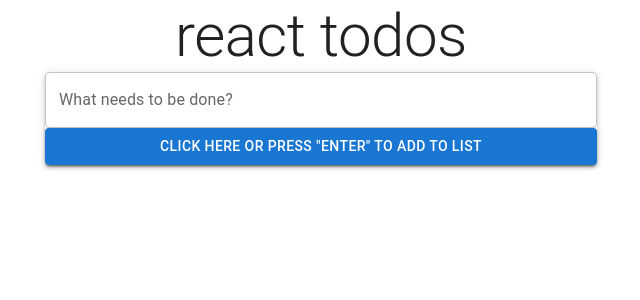
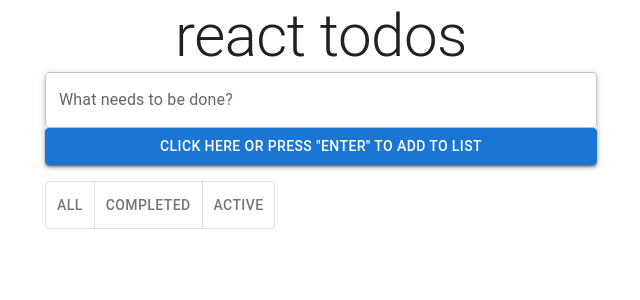
Before and after one commit to Rambo-react/react-todos, a React (Vite) app: page / in a window 1280 px wide. Shown: the top 300 px of the page, without its empty margins (319-959 px from the left). Built offline with nearby package versions, Linux system fonts and the light colour scheme.

Commit message:
feat: add filter to footer

```diff
--- a/src/App.tsx
+++ b/src/App.tsx
@@ -2,14 +2,35 @@ import { Container } from '@mui/material'
 import { Header } from './components/Header/Header'
 import { Panel } from './components/Panel/Panel'
 import { TodoList } from './components/TodoList/TodoList'
+import { useSelector } from 'react-redux'
+import { RootState } from './redux/store'
+import { Footer } from './components/Footer/Footer'
 
 function App() {
+  const todoList = useSelector((state: RootState) => state.todos)
+  const filter = useSelector((state: RootState) => state.filter.status)
+
+  const filteredTodoList = todoList.filter((todo) => {
+    if (filter === 'all') {
+      return true
+    }
+    if (filter === 'completed' && todo.completed) {
+      return true
+    }
+    if (filter === 'active' && !todo.completed) {
+      return true
+    }
+
+    return false
+  })
+
   return (
     <>
       <Container maxWidth='sm'>
         <Header />
         <Panel />
-        <TodoList />
+        <TodoList todoList={filteredTodoList} />
+        <Footer />
       </Container>
     </>
   )
--- /dev/null
+++ b/src/components/Footer/Footer.tsx
@@ -0,0 +1,34 @@
+import { ToggleButton, ToggleButtonGroup } from '@mui/material'
+import React from 'react'
+import { AppDispatch } from '../../redux/store'
+import { setFilter } from '../../redux/slices/filterSlice'
+import { useDispatch, useSelector } from 'react-redux'
+import { RootState } from '../../redux/store'
+
+export const Footer = () => {
+  const filter = useSelector((state: RootState) => state.filter.filter)
+
+  const dispatch = useDispatch<AppDispatch>()
+
+  const onFilterChangeHandler = (
+    event: React.MouseEvent<HTMLElement>,
+    filterValue: string
+  ) => {
+    console.log(filterValue)
+    dispatch(setFilter(filterValue))
+  }
+
+  return (
+    <ToggleButtonGroup
+      color='primary'
+      value={filter}
+      exclusive
+      onChange={onFilterChangeHandler}
+      aria-label='select filter'
+    >
+      <ToggleButton value='all'>all</ToggleButton>
+      <ToggleButton value='completed'>completed</ToggleButton>
+      <ToggleButton value='active'>active</ToggleButton>
+    </ToggleButtonGroup>
+  )
+}
--- a/src/components/Panel/Panel.tsx
+++ b/src/components/Panel/Panel.tsx
@@ -27,6 +27,7 @@ export const Panel = () => {
   }
 
   const onAddButtonHandler: React.MouseEventHandler<HTMLButtonElement> = () => {
+    console.log('asd')
     dispatch(addTodo(inputValue))
     setInputValue('')
   }
--- a/src/components/TodoList/TodoList.tsx
+++ b/src/components/TodoList/TodoList.tsx
@@ -1,11 +1,13 @@
 import { List } from '@mui/material'
-import { RootState } from '../../redux/store'
-import { useSelector } from 'react-redux'
 import { TodoItem } from './TodoItem/TodoItem'
+import { Todo } from '../../models/Todo'
 
-export const TodoList = () => {
-  const todoList = useSelector((state: RootState) => state)
+interface TodoListProps {
+  todoList: Todo[]
+}
 
+export const TodoList = ({ todoList }: TodoListProps) => {
+  console.log(todoList)
   return (
     <List>
       {todoList.map((todo) => (
--- /dev/null
+++ b/src/redux/slices/filterSlice.ts
@@ -0,0 +1,16 @@
+import { createSlice, PayloadAction } from '@reduxjs/toolkit'
+
+const initialState = { status: 'all' }
+
+const filterSlice = createSlice({
+  name: 'filter',
+  initialState,
+  reducers: {
+    setFilter(state, action: PayloadAction<string>) {
+      state.status = action.payload
+    },
+  },
+})
+
+export const { setFilter } = filterSlice.actions
+export default filterSlice.reducer
--- a/src/redux/store.ts
+++ b/src/redux/store.ts
@@ -1,8 +1,9 @@
 import { configureStore } from '@reduxjs/toolkit'
 import todosReducer from './slices/todoSlice'
+import filterReducer from './slices/filterSlice'
 
 export const store = configureStore({
-  reducer: todosReducer,
+  reducer: { todos: todosReducer, filter: filterReducer },
 })
 
 export type AppDispatch = typeof store.dispatch
```
